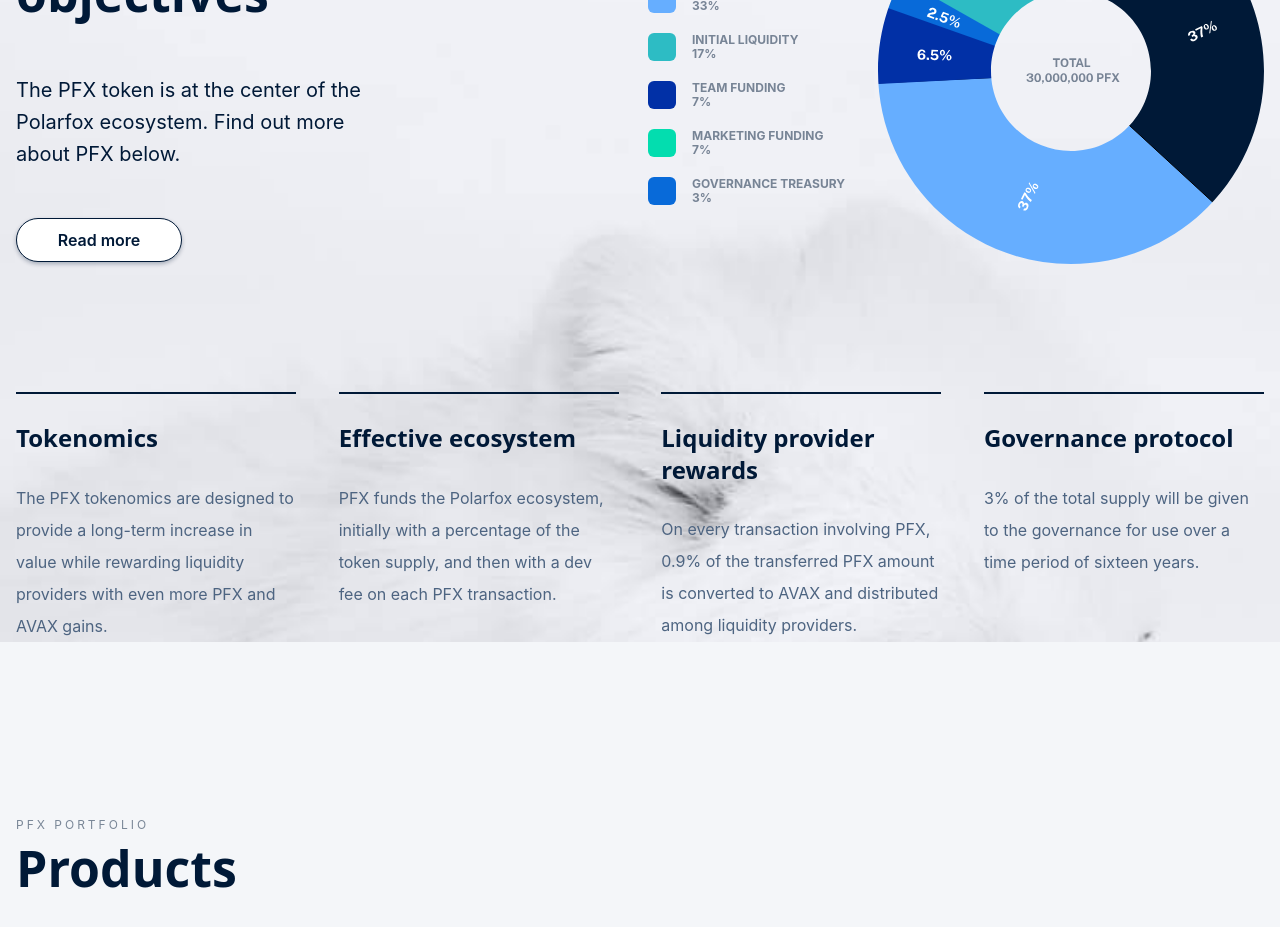
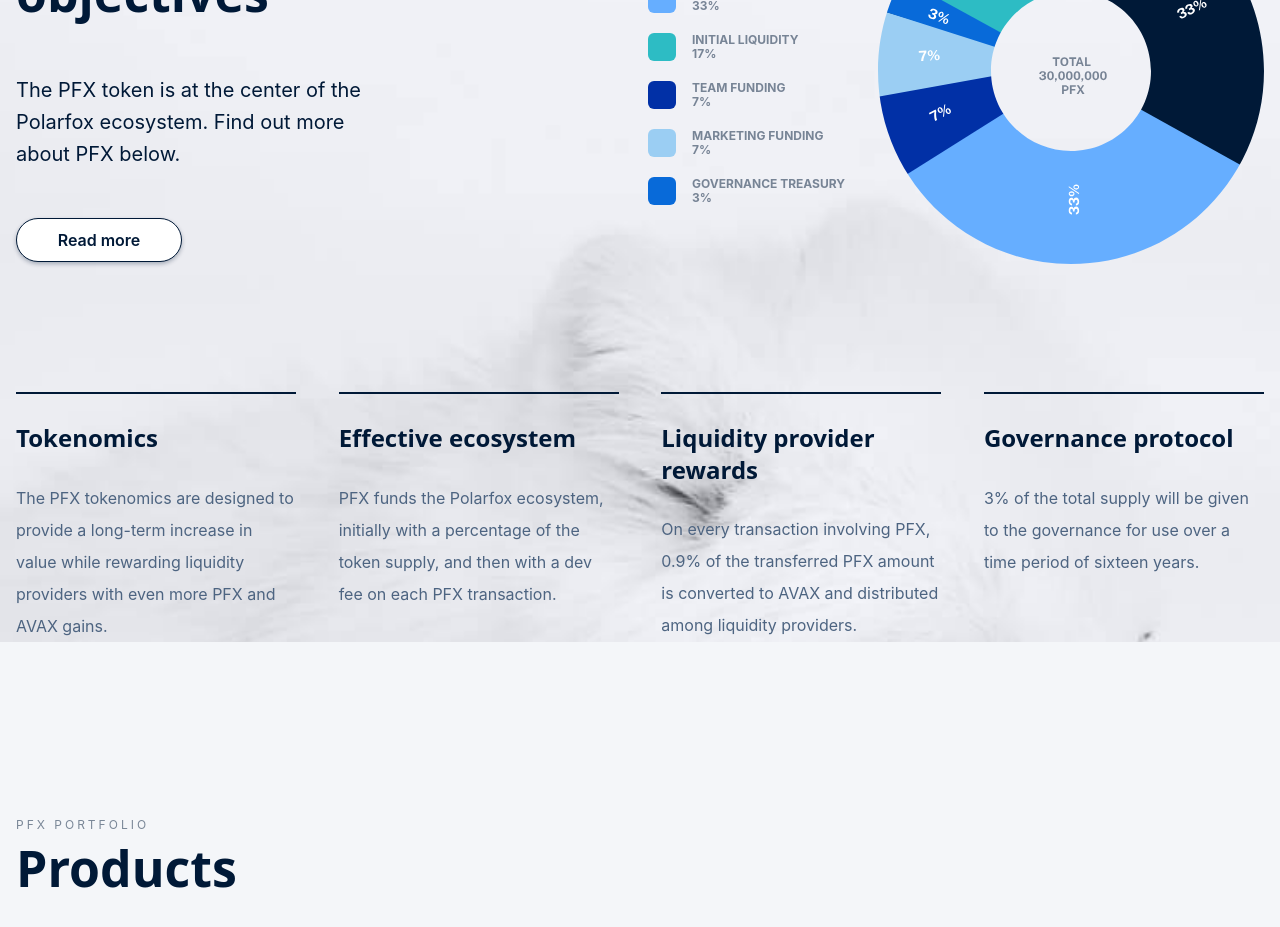
Before and after one commit to Polarfox-DEX/polarfox-web, a Next.js app: page / in a window 1280 px wide. Shown: the part 1820-2747 px from the top of the page. Built offline with nearby package versions, Linux system fonts and the light colour scheme.

Commit message:
Update PFX tokenomics

```diff
--- a/components/sections/PfxTokenObjectives.tsx
+++ b/components/sections/PfxTokenObjectives.tsx
@@ -65,7 +65,7 @@
                 <br />
                 7%
               </LegendItem>
-              <LegendItem color="#03DDAF">
+              <LegendItem color="#9BCEF3">
                 Marketing funding
                 <br />
                 7%
```
Also changed, not shown: public/pfx-token-distribution.svg.
